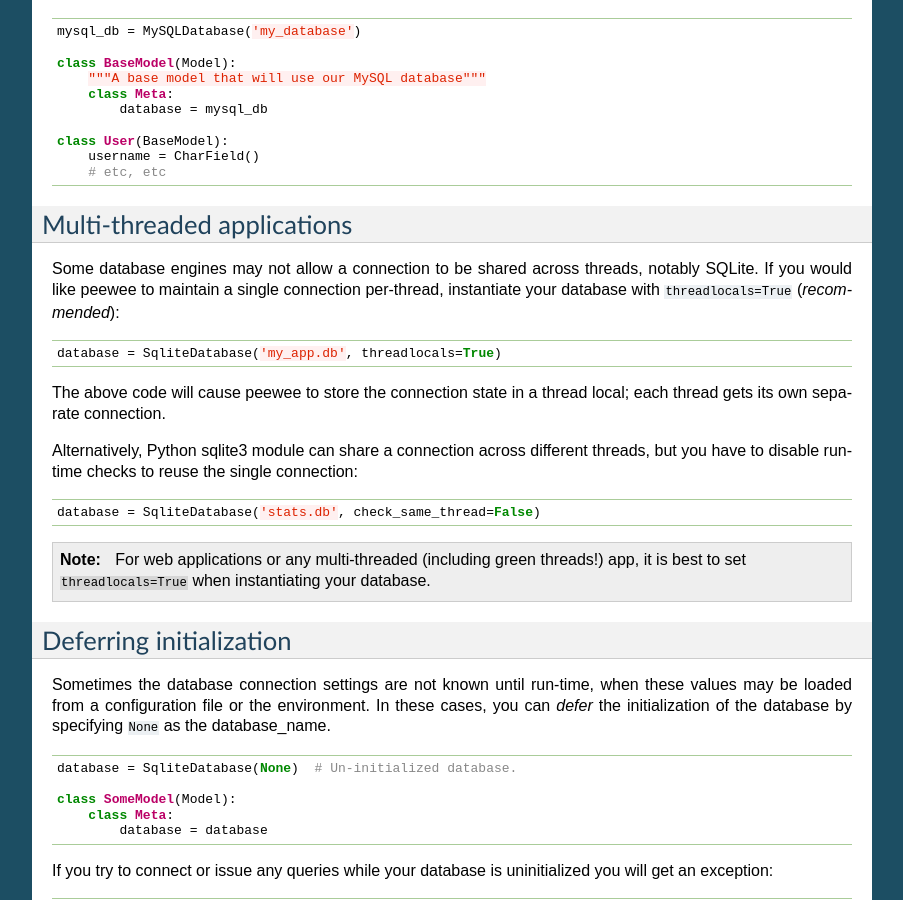
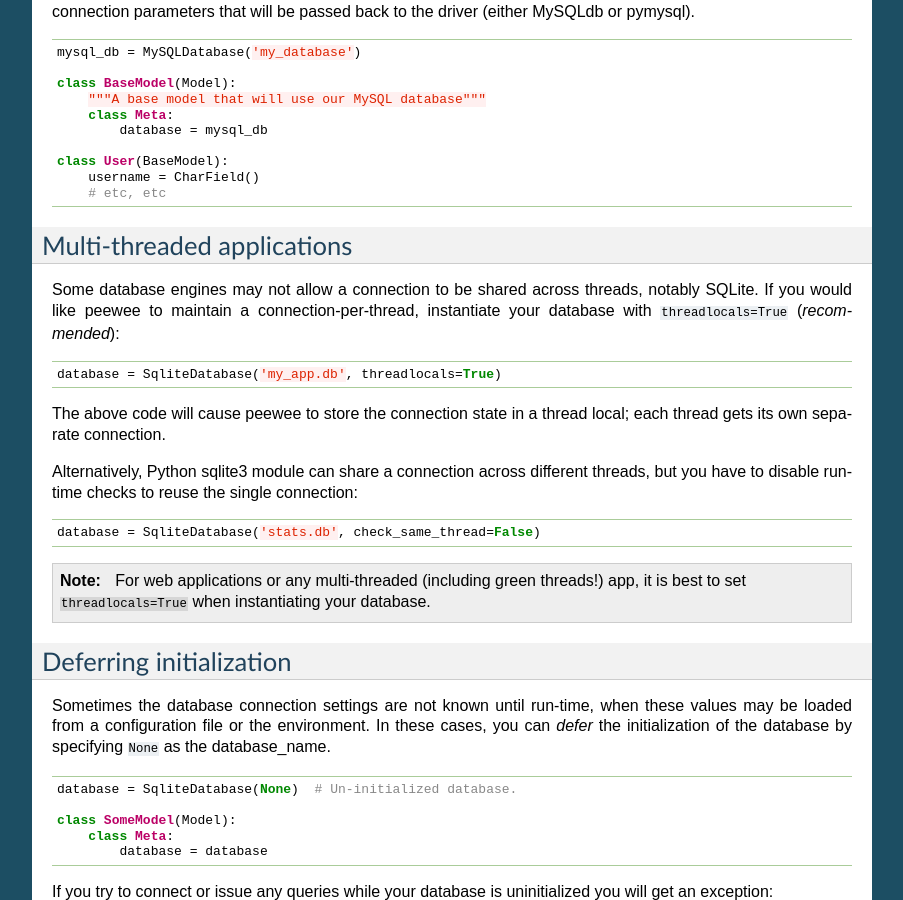
Before and after one commit to coleifer/peewee, a Sphinx documentation site: the page built from docs/peewee/database.rst, in a window 1280 px wide and 900 px high, scrolled down 3124 px. Shown: the whole window, without its empty margins (198-1101 px from the left). Built offline with Sphinx 7.4.7, drawn with Linux system fonts in a browser that asks for light colours; pages that are not in the unit, such as notebooks, are missing from menus; some of the changed text lies outside the part shown.

Commit message:
Small tweaks.

```diff
--- a/docs/peewee/database.rst
+++ b/docs/peewee/database.rst
@@ -197,7 +196,7 @@ To connect to a MySQL database, we will use :py:class:`MySQLDatabase`. After the
 Multi-threaded applications
 ---------------------------
 
-Some database engines may not allow a connection to be shared across threads, notably SQLite. If you would like peewee to maintain a single connection per-thread, instantiate your database with ``threadlocals=True`` (*recommended*):
+Some database engines may not allow a connection to be shared across threads, notably SQLite. If you would like peewee to maintain a connection-per-thread, instantiate your database with ``threadlocals=True`` (*recommended*):
 
 .. code-block:: python
 
--- a/docs/peewee/querying.rst
+++ b/docs/peewee/querying.rst
@@ -775,8 +775,8 @@ Here is how you might use some of these query operators:
     Because SQLite's ``LIKE`` operation is case-insensitive by default,
     peewee will use the SQLite ``GLOB`` operation for case-sensitive searches.
     The glob operation uses asterisks for wildcards as opposed to the usual
-    percent-sign.  **If you are using SQLite and want case-sensitive partial
-    string matching, remember to use asterisks for the wildcard (``*``).**
+    percent-sign.  If you are using SQLite and want case-sensitive partial
+    string matching, remember to use asterisks for the wildcard.
 
 .. _custom-operators:
 
```
Also changed, not shown: other parts of docs/peewee/database.rst (+1 -2 lines).
